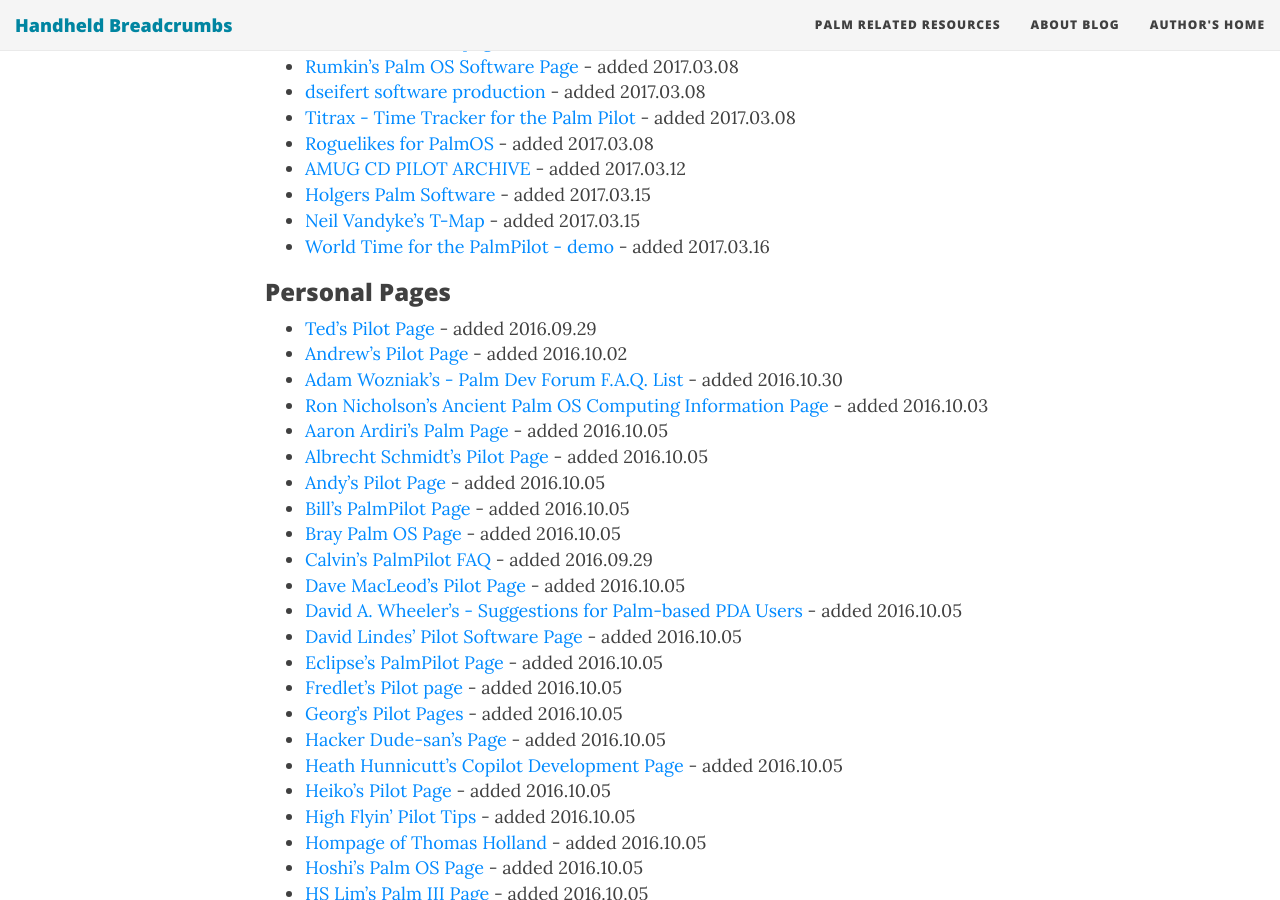
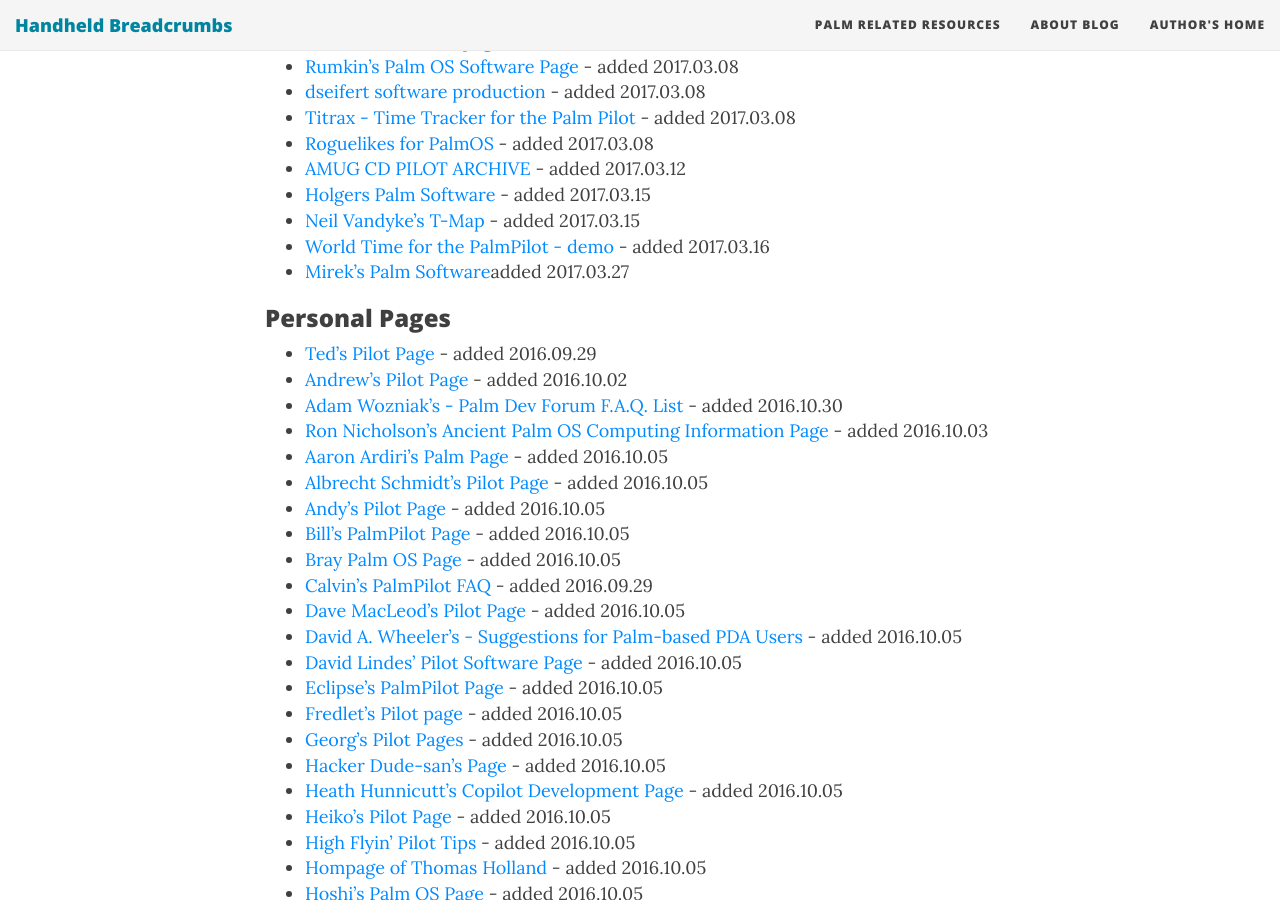
Before and after one commit to handheldbreadcrumbs/handheldbreadcrumbs.github.io, a Jekyll site: the page built from palmresources.md, in a window 1280 px wide and 900 px high, scrolled down 666 px. Built offline with Jekyll 4.4.1, drawn with Linux system fonts in a browser that asks for light colours; nearby versions of some CDN libraries.

Commit message:
added link to Mirek's Palm Software

```diff
--- a/palmresources.md
+++ b/palmresources.md
@@ -27,6 +27,7 @@
 * [Holgers Palm Software](http://web.archive.org/web/20160210165417/http://klawitter.de/palm/index.html){:target="_blank"} - added 2017.03.15
 * [Neil Vandyke's T-Map](http://www.neilvandyke.org/t-map/){:target="_blank"} - added 2017.03.15
 * [World Time for the PalmPilot - demo](http://web.archive.org/web/19970710163319/http://www.cdpubs.com/wtime/wtime.html){:target="_blank"} - added 2017.03.16
+* [Mirek's Palm Software](http://psoup.math.wisc.edu/mcell/palm/){:target="_blank"}added 2017.03.27
 
 ### Personal Pages
 * [Ted's Pilot Page](http://web.archive.org/web/19981203160903/http://web.mit.edu/tytso/www/pilot/index.html){:target="_blank"} - added 2016.09.29
```
